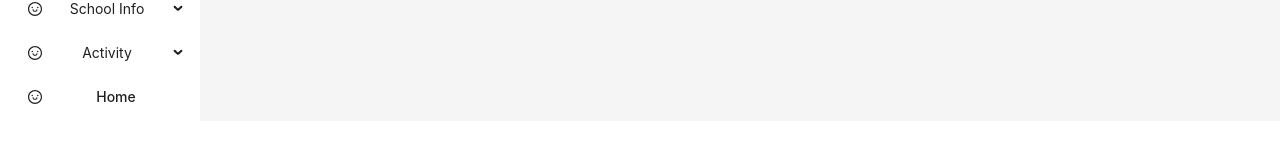
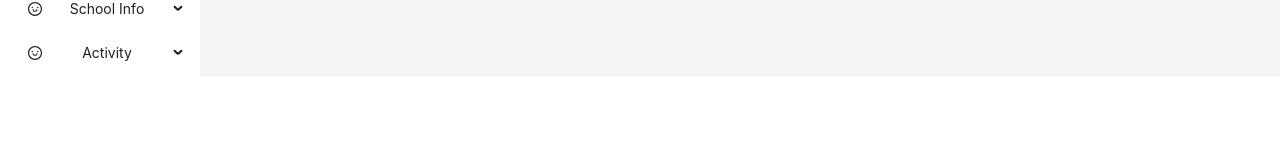
Before and after one commit to haicaumuoi/School_Alumni, a React (Vite) app: page / in a window 1280 px wide. Shown: the part 167-310 px from the top of the page. Built offline with nearby package versions, Linux system fonts and the light colour scheme.

Commit message:
Dat update sidebar

```diff
--- a/src/component/utilities/sidebarData/AppSidebarData.jsx
+++ b/src/component/utilities/sidebarData/AppSidebarData.jsx
@@ -117,11 +117,4 @@ export const sidebarData = [
       },
     ],
   },
-  {
-    name: "home",
-    path: "abc",
-    exact: true,
-    icon: <SmileOutlined></SmileOutlined>,
-    title: "Home",
-  },
 ];
```
Also changed, not shown: 1 other file (tests, documents, lock files or other folders).
